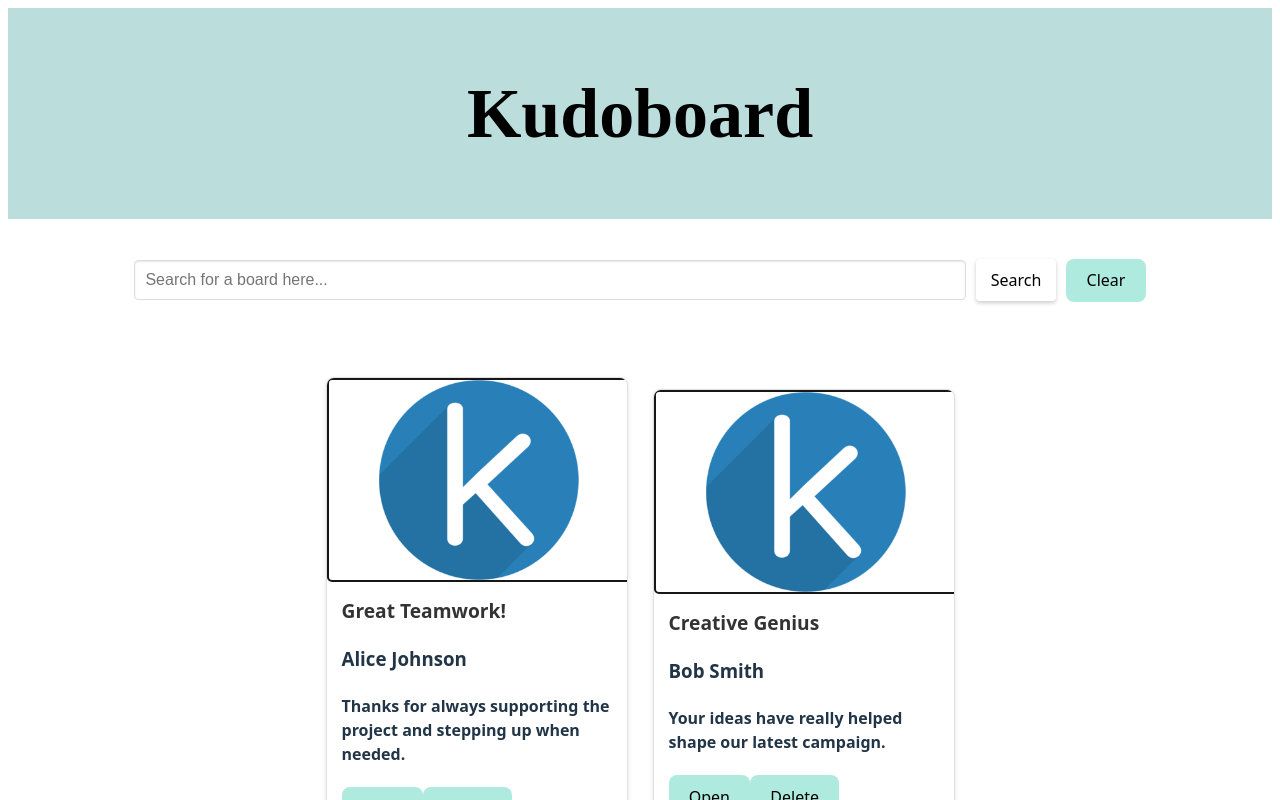
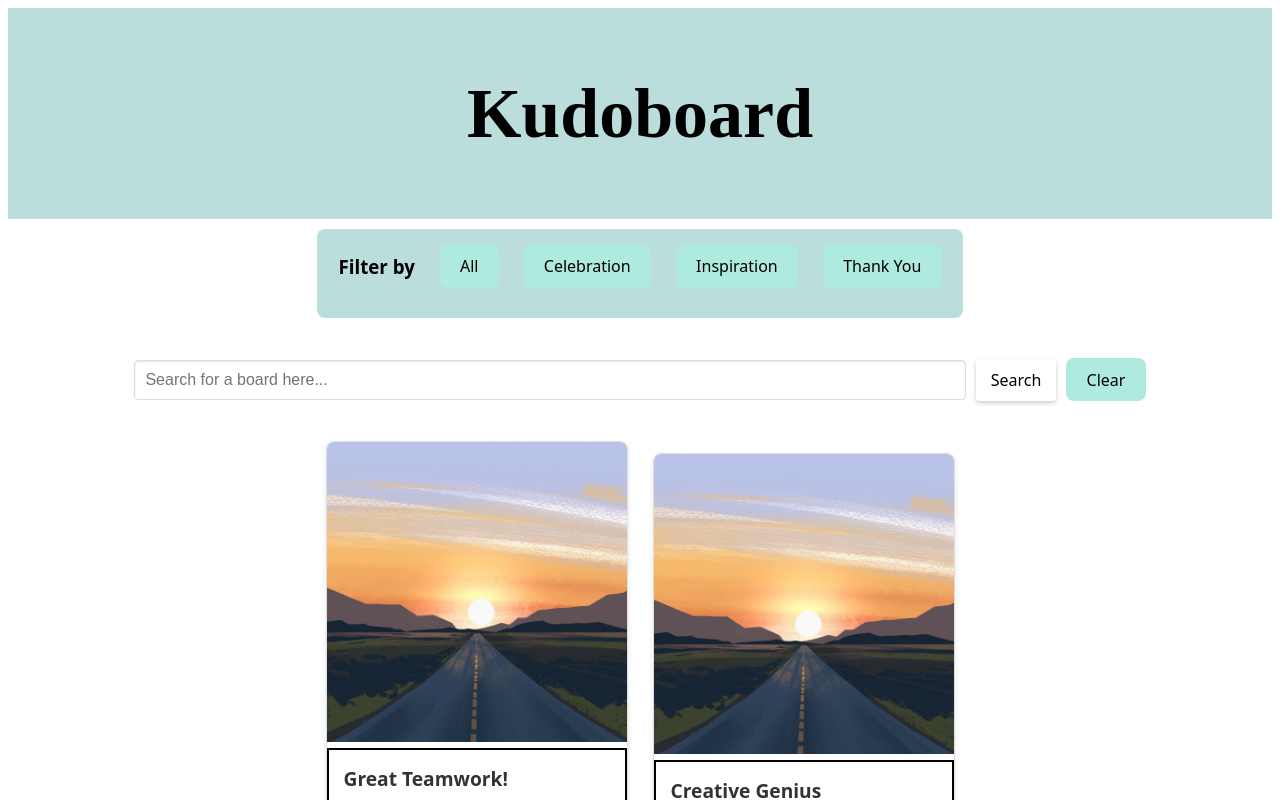
Before and after one commit to rachel-adk/kudoboard_project, a React (Vite) app in the folder client/: page / in a window 1280 px wide. Shown: the top 800 px of the page. Built offline with nearby package versions, Linux system fonts and the light colour scheme.

Commit message:
defined schema for database

```diff
--- a/client/src/App.css
+++ b/client/src/App.css
@@ -19,3 +19,16 @@
     color: white;
     padding: 20px;
   }
+
+  .filterButtons{
+    background-color: #bbdddc;
+    align-items: center;
+    justify-content: space-evenly;
+    display: flex;
+    padding: 20px;
+    margin: 0 auto;
+    width: fit-content;
+    padding-top: 5px;
+    margin-top: 10px;
+
+  }
--- a/client/src/App.jsx
+++ b/client/src/App.jsx
@@ -25,6 +25,13 @@
         <header className='App-header'>
         <h1>Kudoboard </h1>
         </header>
+        <button className='filterButtons'>
+                    <h3>Filter by</h3>
+                    <button>All</button>
+                    <button>Celebration</button>
+                    <button>Inspiration</button>
+                    <button>Thank You</button>
+                  </button>
 
       </div>
       <SearchBar
@@ -35,6 +42,7 @@
             <Dashboard
               searchQuery={searchQuery}
               data = {kudoBoardData}>
+
             </Dashboard>
       <footer className="footer">
         <p>Copyright 2025</p>
--- a/client/src/components/Dashboard.jsx
+++ b/client/src/components/Dashboard.jsx
@@ -2,17 +2,32 @@
 import "./Dashboard.css";
 import kudoBoardData from "../kudoBoardData";
 import KudoBoard from "./KudoBoard";
+import KudoCards from "./KudoCards";
 
-const Dashboard = ({ searchQuery, data, KudoCards }) => {
+const Dashboard = ({ searchQuery, data }) => {
+  // const [boards, setBoards] = useState(kudoBoardData);
+  // const [openBoard, setOpenBoard] = useState(null);
+
+  // const handleOpenBoard = (board) => {
+  //   setOpenBoard(board);
+  // };
+
+  // const handleDeleteBoard = (board) => {
+  //   setBoards(boards.filter((b) => b.title !== board.title));
+  //   if {openBoard && openBoard.title === board.title} {
+  //     setOpenBoard(null);
+  //   }
+  // };
   const filteredBoards = searchQuery
     ? data.filter((board) =>
         board.title.toLowerCase().includes(searchQuery.toLowerCase()) ||
         board.description.toLowerCase().includes(searchQuery.toLowerCase())
       )
-    : kudoBoardData;
+    : data;
 
   return (
     <div className="dashboard">
+
       {filteredBoards.map((board, index) => (
         <KudoBoard
           key={index}
--- a/client/src/components/KudoBoard.css
+++ b/client/src/components/KudoBoard.css
@@ -10,10 +10,10 @@
 
 .boardImage {
   width: 100%;
-  height: 200px;
+  height: 100%;
   overflow: hidden;
   border-radius:5px;
-  border: 2px solid #171515;
+  /* border: 2px solid #171515; */
 }
 
 .boardImage img {
--- a/client/src/kudoBoardData.js
+++ b/client/src/kudoBoardData.js
@@ -1,13 +1,13 @@
 const kudoBoardData = [
     {
-      image: "/kudoboard.webp",
+      image: "/kudoboardImage.jpeg",
       title: "Great Teamwork!",
       author: "Alice Johnson",
       description: "Thanks for always supporting the project and stepping up when needed."
     },
 
     {
-      image: "/kudoboard.webp",
+      image: "/kudoboardImage.jpeg",
       title: "Creative Genius",
       author: "Bob Smith",
       description: "Your ideas have really helped shape our latest campaign."
```
Also changed, not shown: client/public/kudoboardImage.jpeg (added), client/src/KudoCardData.js (renamed from client/src/KudoCardData.json), 1 other file (tests, documents, lock files or other folders).
